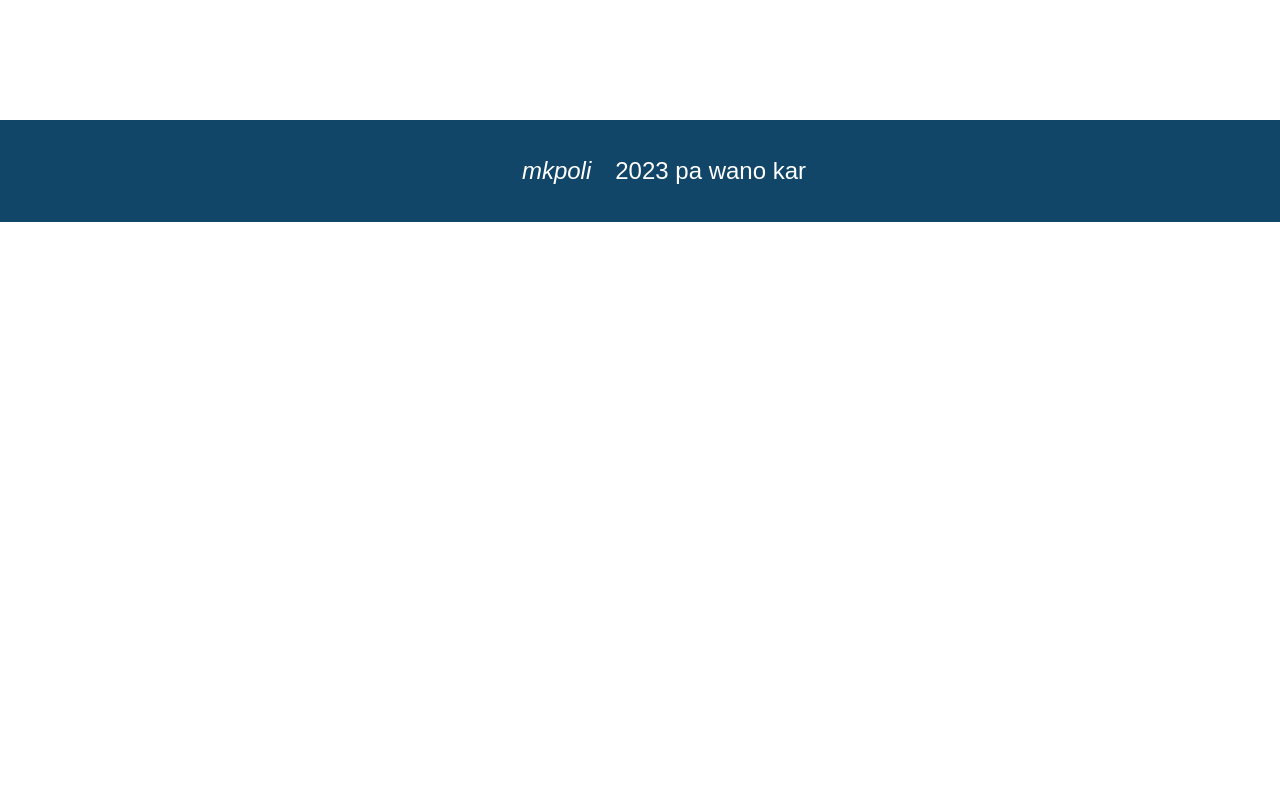
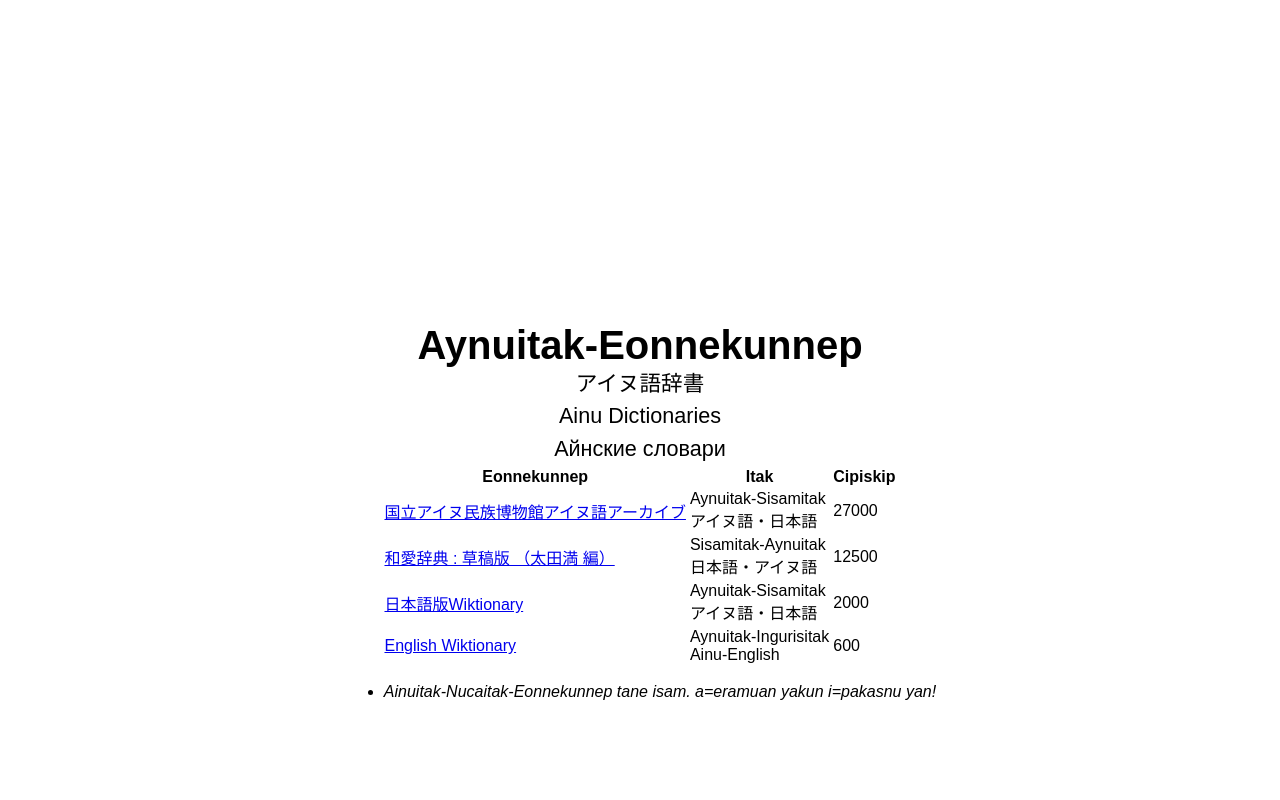
Before and after one commit to mkpoli/ainu, a SvelteKit app: page / in a window 1280 px wide. Shown: the part 1480-2280 px from the top of the page. Before the commit the page ends 1702 px from the top, so only its background shows below. Built offline with nearby package versions, Linux system fonts and the light colour scheme; some icons are missing.

Commit message:
Add dictionaries

```diff
--- a/src/routes/(app)/convert/+page.svelte
+++ b/src/routes/(app)/convert/+page.svelte
@@ -1,6 +1,7 @@
 <script lang="ts">
 	import { t, convertLatn2Kana } from '$lib/convert';
 	import IcBaselineContentCopy from '~icons/ic/baseline-content-copy';
+
 	let input: string = '';
 	let converted: string = '';
 
--- a/src/routes/+page.svelte
+++ b/src/routes/+page.svelte
@@ -18,7 +18,7 @@
 		<div role="doc-subtitle">
 			<span lang="ja"> アイヌ語執筆支援サイト </span>
 			<span lang="en"> Ainu Language Writing Support Site </span>
-			<span lang="ru"> Сайт поддержки письма на языке айну </span>
+			<span lang="ru"> Сайт поддержки письма на айнском языке </span>
 		</div>
 		<button
 			on:click={() => {
@@ -45,10 +45,82 @@
 				<div class="card-description" role="doc-subtitle">
 					<span lang="ja">アイヌ語表記変換</span>
 					<span lang="en">Ainu Script Conversion</span>
-					<span lang="ru">Преобразование айну в письменность</span>
+					<span lang="ru">Преобразование айнской письменности</span>
 				</div>
 			</div>
 		</div>
+	</section>
+	<section>
+		<h2>{$t('Aynuitak-Eonnekunnep')}</h2>
+		<div role="doc-subtitle" lang="ja">
+			<span lang="ja">アイヌ語辞書</span>
+			<span lang="en">Ainu Dictionaries</span>
+			<span lang="ru">Айнские словари</span>
+		</div>
+		<table>
+			<thead>
+				<tr>
+					<th>{$t('Eonnekunnep')}</th>
+					<th>{$t('Itak')}</th>
+					<th>{$t('Cipiskip')}</th>
+				</tr>
+			</thead>
+			<tbody>
+				<tr>
+					<td>
+						<a href="https://ainugo.nam.go.jp/dic" lang="ja">
+							国立アイヌ民族博物館アイヌ語アーカイブ
+						</a>
+					</td>
+					<td>
+						<span>Aynuitak-Sisamitak</span><br /><span lang="ja">アイヌ語・日本語</span>
+					</td>
+					<td> 27000 </td>
+				</tr>
+				<tr>
+					<td>
+						<a href="http://hdl.handle.net/2115/87707" lang="ja">
+							和愛辞典 : 草稿版 （太田満 編）</a
+						>
+					</td>
+					<td>
+						<span>Sisamitak-Aynuitak</span><br /><span lang="ja">日本語・アイヌ語</span>
+					</td>
+					<td> 12500 </td>
+				</tr>
+				<tr>
+					<td>
+						<a
+							href="https://ja.wiktionary.org/wiki/%E3%82%AB%E3%83%86%E3%82%B4%E3%83%AA:%E3%82%A2%E3%82%A4%E3%83%8C%E8%AA%9E"
+							lang="ja"
+						>
+							日本語版Wiktionary
+						</a>
+					</td>
+					<td>
+						<span>Aynuitak-Sisamitak</span><br /><span>アイヌ語・日本語</span>
+					</td>
+					<td> 2000 </td>
+				</tr>
+				<tr>
+					<td>
+						<a href="https://en.wiktionary.org/wiki/Category:Ainu_language" lang="en">
+							English Wiktionary
+						</a>
+					</td>
+					<td>
+						<span>Aynuitak-Ingurisitak</span><br /><span lang="en">Ainu-English</span>
+					</td>
+					<td> 600 </td>
+				</tr>
+			</tbody>
+		</table>
+
+		<ul>
+			<li>
+				<i>{$t('Ainuitak-Nucaitak-Eonnekunnep tane isam. a=eramuan yakun i=pakasnu yan!')}</i>
+			</li>
+		</ul>
 	</section>
 </main>
 
```
